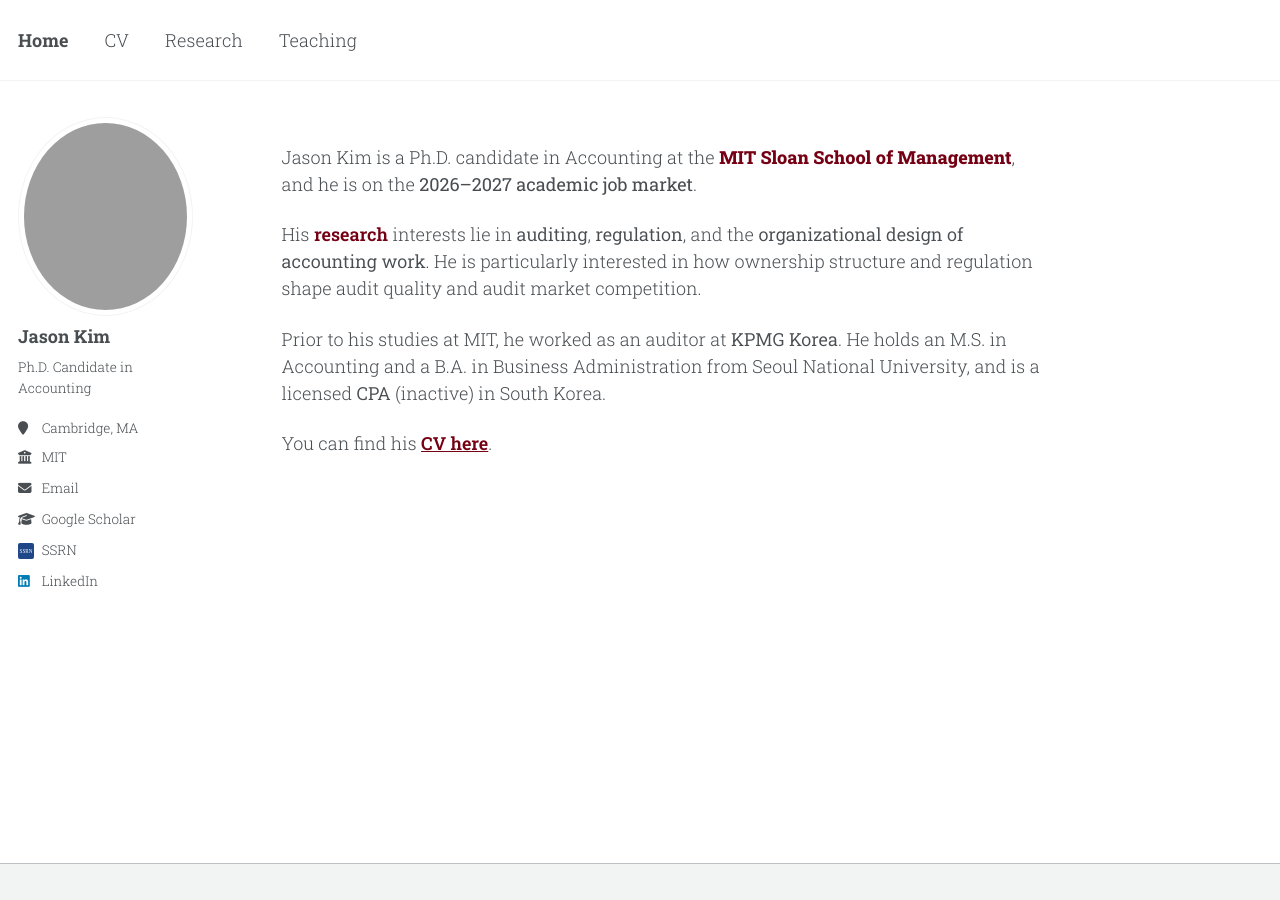
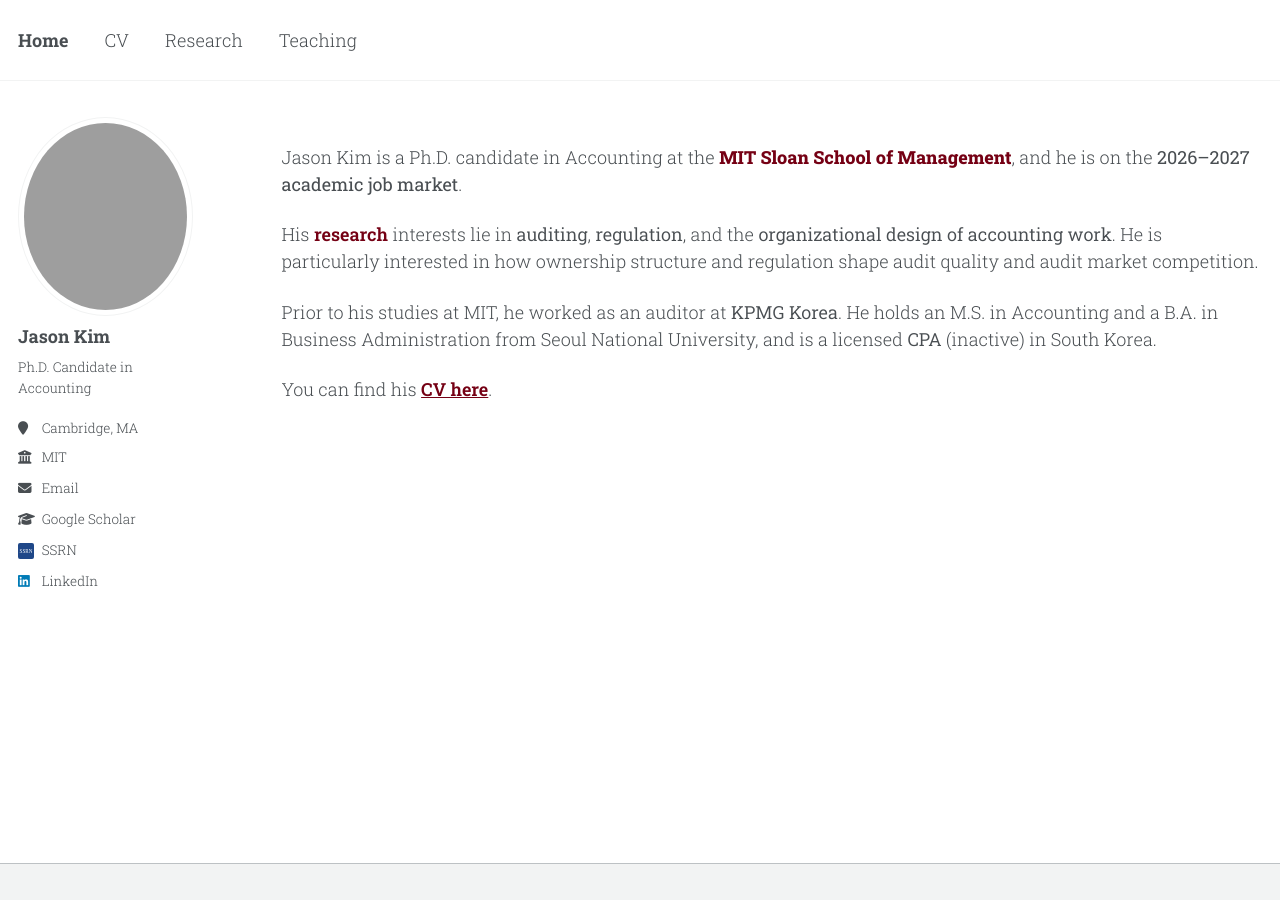
Before and after one commit to jgkim262/jgkim262.github.io, a Jekyll site: the page built from _pages/about.md, in a window 1280 px wide. Built offline with Jekyll 4.4.1, drawn with Linux system fonts in a browser that asks for light colours; a style sheet for code colours, icons or effects is not loaded.

Commit message:
Widen content column to match Tim's by dropping the right gutter
Co-Authored-By: Claude Opus 5 (1M context) <noreply@anthropic.com>

```diff
--- a/_sass/layout/_page.scss
+++ b/_sass/layout/_page.scss
@@ -20,7 +20,11 @@
   @include breakpoint($large) {
     @include span(10 of 12 last);
     @include prefix(0.5 of 12);
-    @include suffix(2 of 12);
+    // suffix(2 of 12) is omitted on purpose. It adds padding-right: 16.95%,
+    // reserving an empty right gutter that makes the text column noticeably
+    // narrower. timdesilva.me's pages use the theme's `archive` layout, whose
+    // .archive rule has the same width and left padding but no suffix — which
+    // is the entire reason his content reads wider than this template's.
   }
 
   .page__inner-wrap {
```
